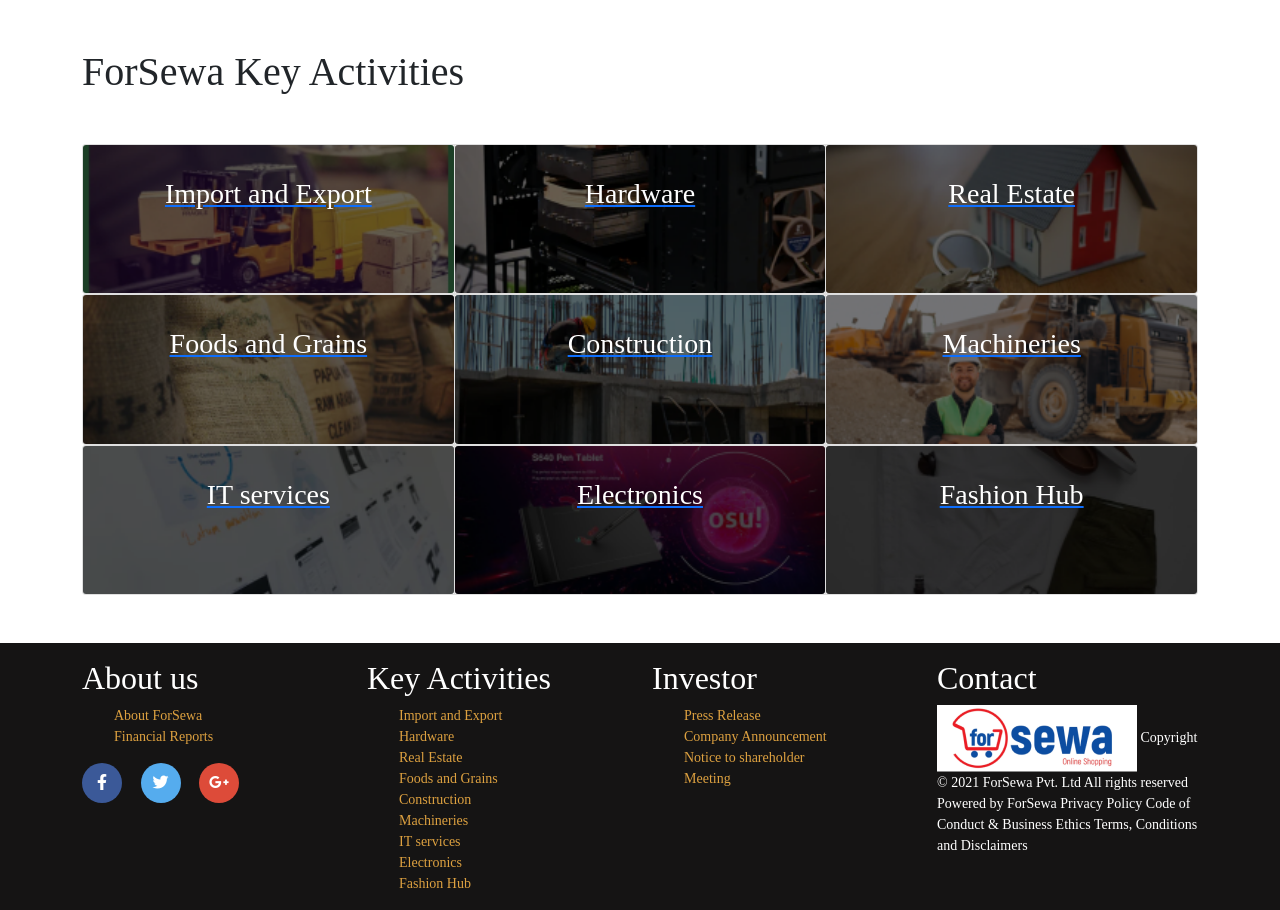
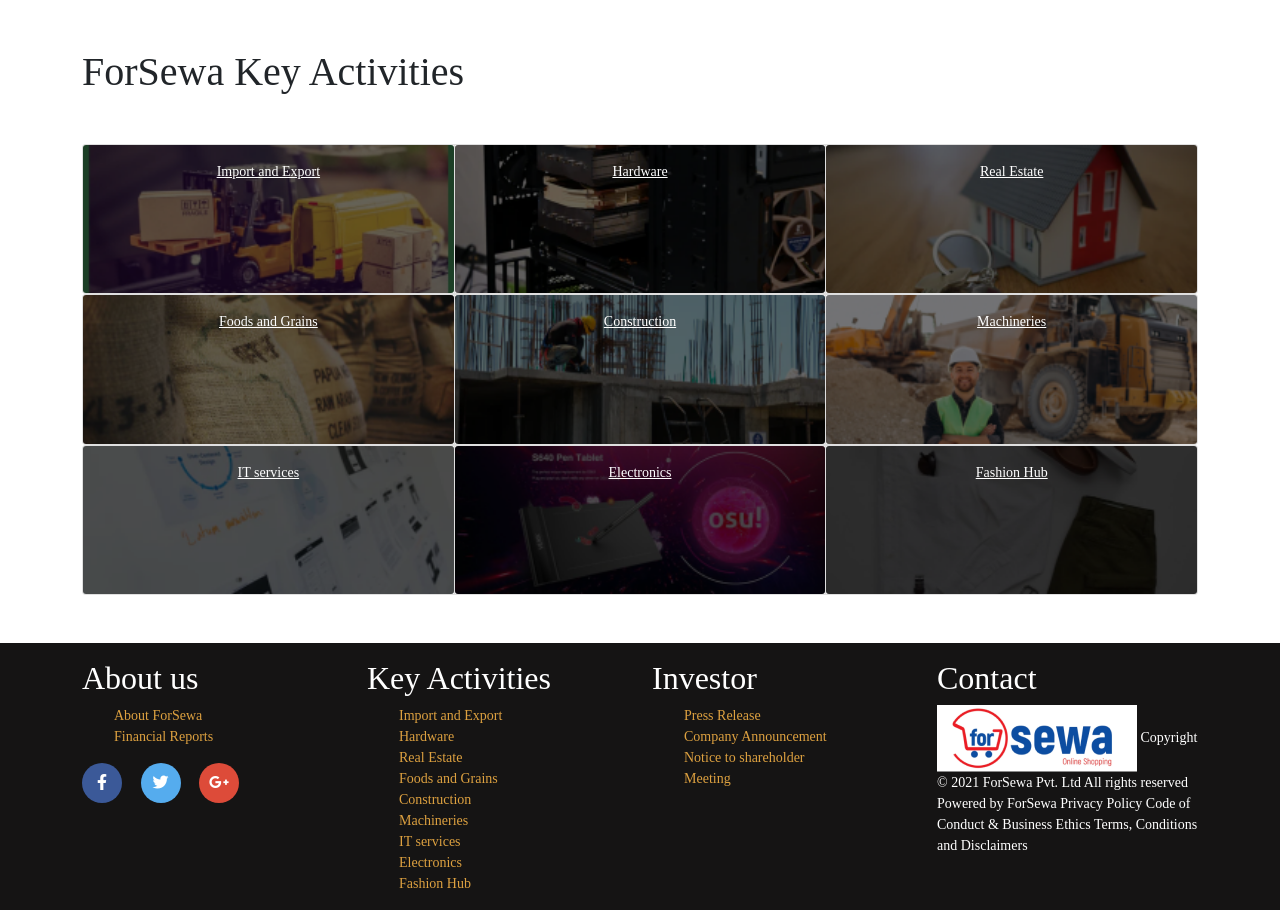
Before and after one commit to Birajramtel/for_sewa, a PHP site: page /activities.php in a window 1280 px wide. Shown: the part 960-1870 px from the top of the page. Run offline with PHP 8.4, Linux system fonts and the light colour scheme; some libraries are stand-ins or nearby versions; some web fonts are replaced.

Commit message:
Changes made in Activities page

```diff
--- a/activities.php
+++ b/activities.php
@@ -96,19 +96,19 @@
                 <div class="card text-center">
                     <img src="img/activities_1.png" class="card-img" alt="Import and Export">
                     <div class="card-img-overlay">
-                        <a href="import_and_export.php"><h3 class="card-body img-fluid text-white">Import and Export</h3></a>
+                        <a href="import_and_export.php" class="activity_hero card-body img-fluid text-white">Import and Export</a>
                     </div>
                 </div>
                 <div class="card text-center">
                     <img src="img/activities_2.png" class="card-img" alt="Hardware">
                     <div class="card-img-overlay">
-                        <a href="hardware.php"><h3 class="card-body text-white">Hardware</h3></a>
+                        <a href="hardware.php" class="activity_hero card-body text-white">Hardware</a>
                     </div>
                 </div>
                 <div class="card text-center">
                     <img src="img/activities_3.png" class="card-img" alt="Real Estate">
                     <div class="card-img-overlay">
-                        <a href="real_estate.php"><h3 class="card-body img-fluid text-white">Real Estate</h3></a>
+                        <a href="real_estate.php" class="activity_hero card-body img-fluid text-white">Real Estate</a>
                     </div>
                 </div>
             </div>
@@ -116,19 +116,19 @@
                 <div class="card text-center">
                     <img src="img/activities_4.png" class="card-img" alt="Foods and Grains">
                     <div class="card-img-overlay">
-                        <a href="food_and_grain.php"><h3 class="card-body img-fluid text-white">Foods and Grains</h3></a>
+                        <a href="food_and_grain.php" class="activity_hero card-body img-fluid text-white">Foods and Grains</a>
                     </div>
                 </div>
                 <div class="card text-center">
                     <img src="img/activities_5.png" class="card-img" alt="Construction">
                     <div class="card-img-overlay">
-                        <a href="construction.php"><h3 class="card-body img-fluid text-white">Construction</h3></a>
+                        <a href="construction.php" class="activity_hero card-body img-fluid text-white">Construction</a>
                     </div>
                 </div>
                 <div class="card text-center">
                     <img src="img/activities_6.png" class="card-img" alt="Machineries">
                     <div class="card-img-overlay">
-                        <a href="machineries.php"><h3 class="card-body img-fluid text-white">Machineries</h3></a>
+                        <a href="machineries.php" class="activity_hero card-body img-fluid text-white">Machineries</a>
                     </div>
                 </div>
             </div>
@@ -136,19 +136,19 @@
                 <div class="card text-center">
                     <img src="img/activities_7.png" class="card-img" alt="IT services">
                     <div class="card-img-overlay">
-                        <a href="it_services.php"><h3 class="card-body img-fluid text-white">IT services</h3></a>
+                        <a href="it_services.php" class="activity_hero card-body img-fluid text-white">IT services</a>
                     </div>
                 </div>
                 <div class="card text-center">
                     <img src="img/activities_8.png" class="card-img" alt="Electronics">
                     <div class="card-img-overlay">
-                        <a href="electronics.php"><h3 class="card-body img-fluid text-white">Electronics</h3></a>
+                        <a href="electronics.php" class="activity_hero card-body img-fluid text-white">Electronics</a>
                     </div>
                 </div>
                 <div class="card text-center">
                     <img src="img/activities_9.png" class="card-img" alt="Fashion Hub">
                     <div class="card-img-overlay">
-                        <a href="fashion_hub.php"><h3 class="card-body img-fluid text-white">Fashion Hub</h3></a>
+                        <a href="fashion_hub.php" class="activity_hero card-body img-fluid text-white">Fashion Hub</a>
                     </div>
                 </div>
             </div>
```
